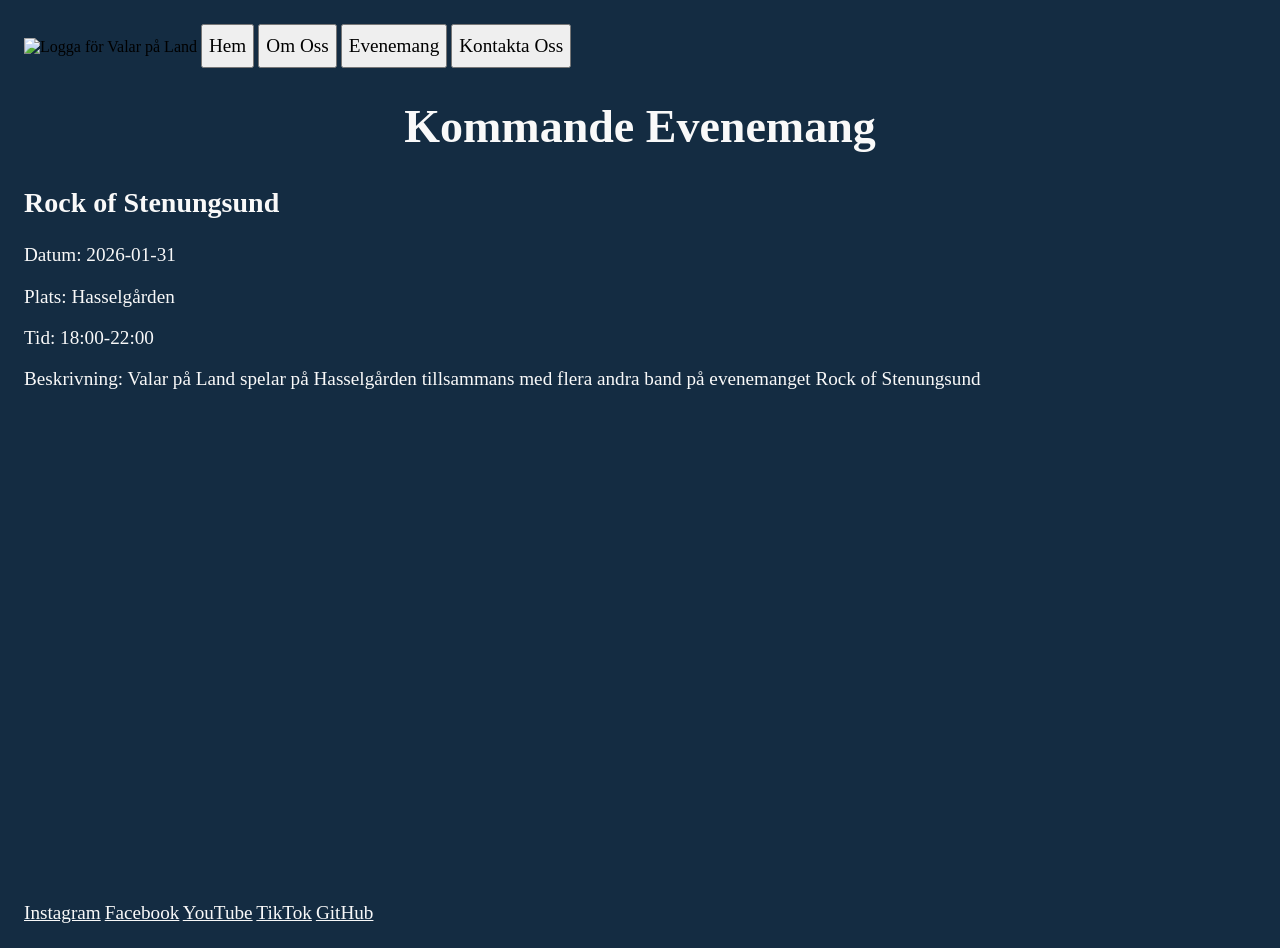
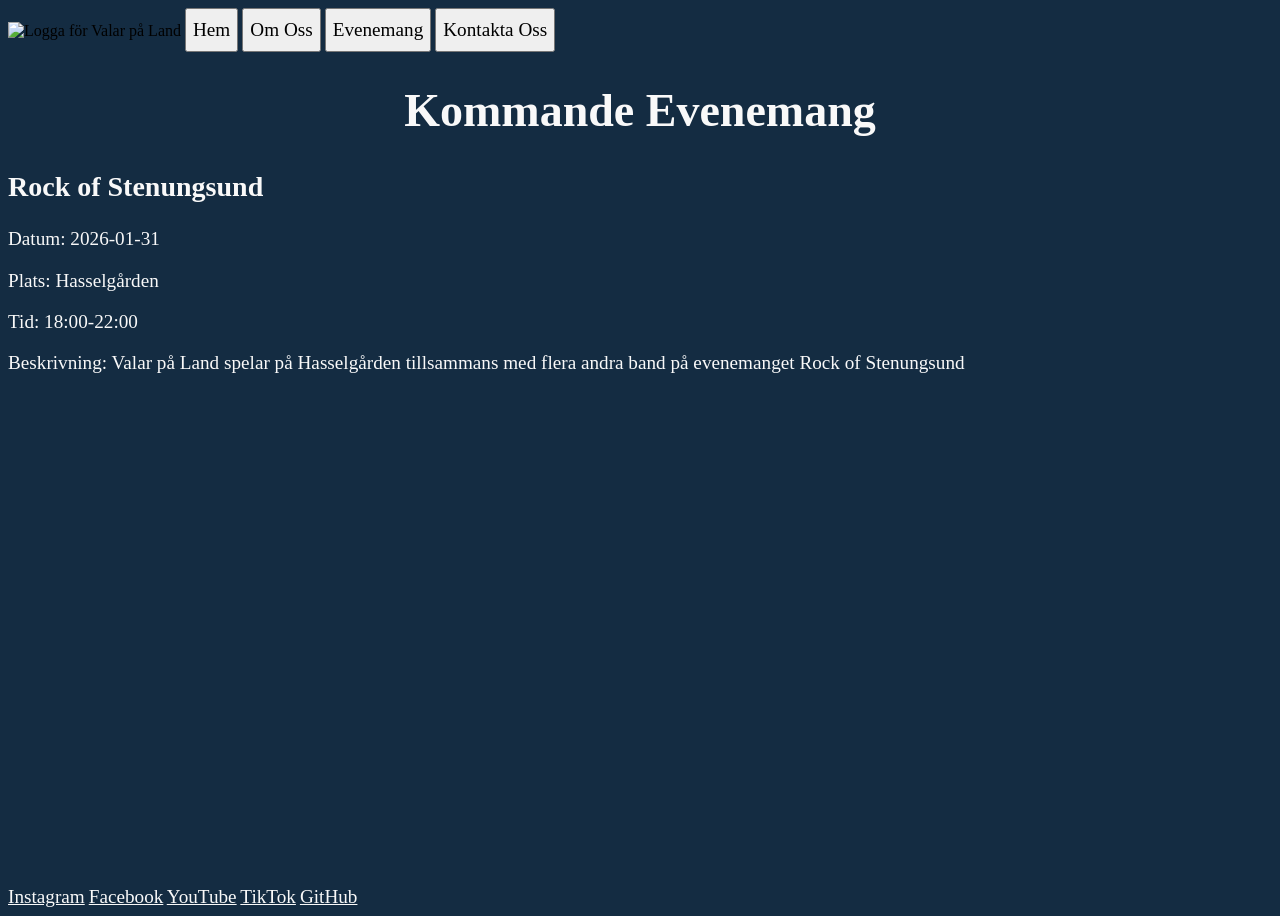

make everything bigger on the page

--- a/src/css/style.css
+++ b/src/css/style.css
@@ -8,7 +8,6 @@ html {
 }
 
 body {
-    margin: 1.5rem;
     padding: 0;
     background-color: oklch(0.2854 0.0506 248.11);
     display: flex;
